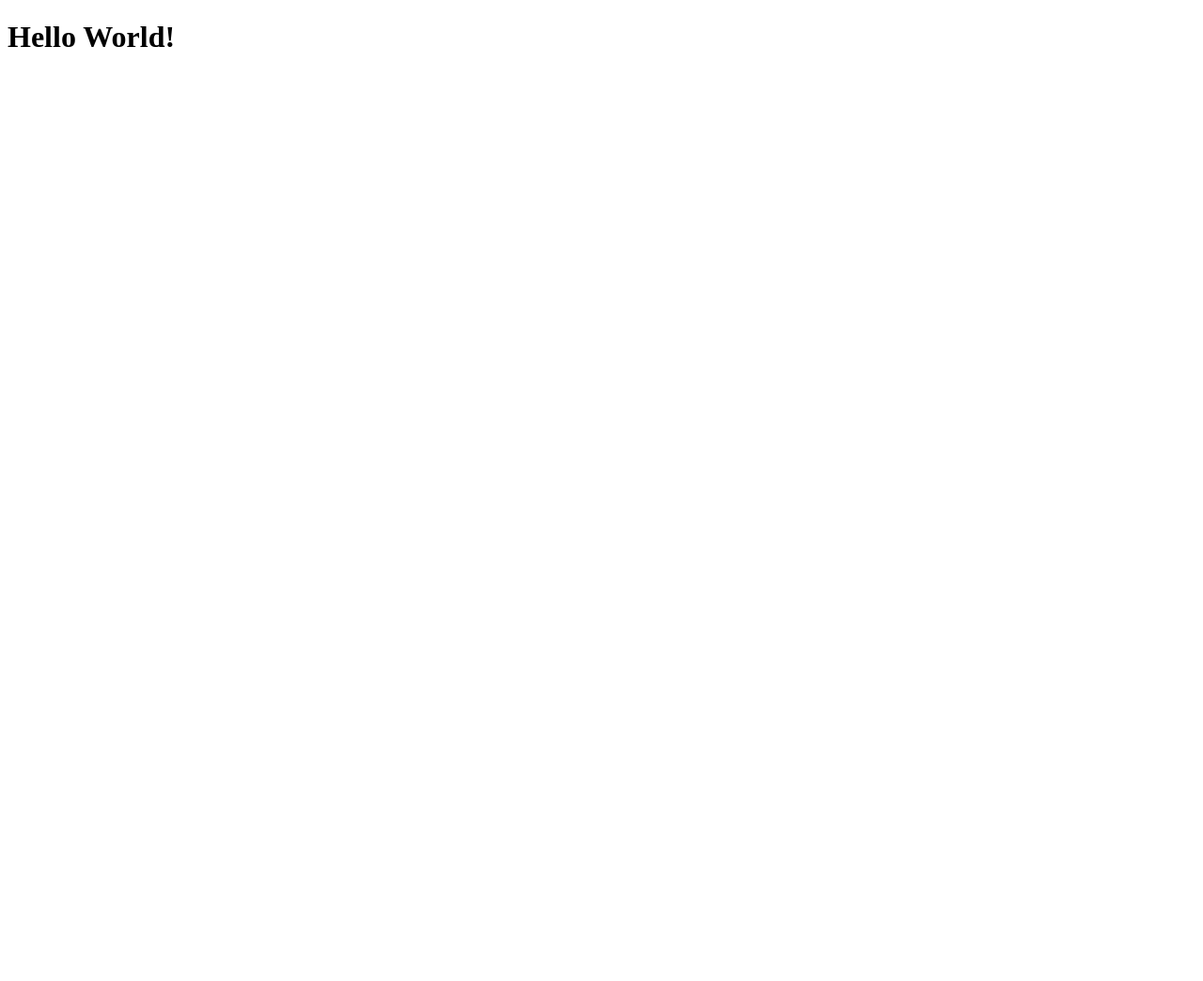
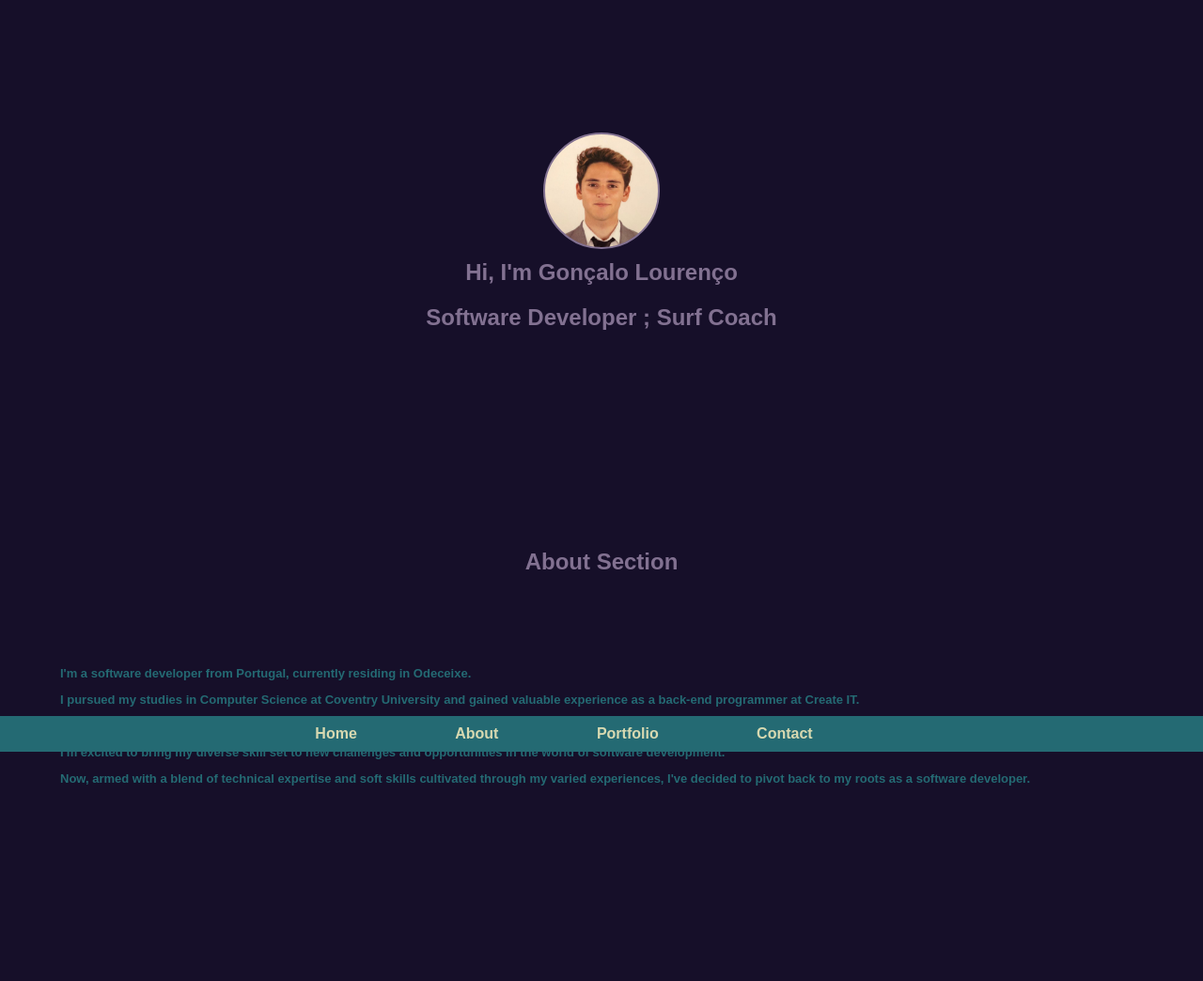
Before and after one commit to goncalo175/coursera-test, a plain HTML site: page site/index.html in a window 1280 px wide. Shown: the top 1044 px of the page at 94% size. Before the commit the page ends 800 px from the top, so only its background shows below. Drawn offline with Linux system fonts and the light colour scheme.

Commit message:
home page

```diff
--- a/site/index.html
+++ b/site/index.html
@@ -1,9 +1,55 @@
-<!DOCTYPE html>
+<!dOcTyPe html5>
 <html>
 <head>
-	<title>Hello Coursera!</title>
+	<meta charset="utf-8">
+	<title>Gonçalo Lourenço Software Dev</title>
+	<link rel="stylesheet" href="master.css">
 </head>
+
 <body>
-<h1>Hello World!</h1>
+	<title>Gonçalo Lourenço Portfolio</title>
+	<main>
+		<section id="home">
+			<h1>Hi, I'm Gonçalo Lourenço</h1>
+
+			<h2>Software Developer ; Surf Coach</h2>
+
+        </section>
+
+        <section id="about">
+            <h2>About Section</h2>
+            <h3>
+				<p>I'm a software developer from Portugal, currently residing in Odeceixe. </p>
+				<p>I pursued my studies in Computer Science at Coventry University and gained valuable experience as a back-end programmer at Create IT.</p>
+				<p>Despite my technical background, I embarked on a unique journey, exploring different facets of life. This journey led me to become a surf instructor, a role I embraced for two fulfilling seasons.</p>
+				<p>I'm excited to bring my diverse skill set to new challenges and opportunities in the world of software development.</p>
+				<p>Now, armed with a blend of technical expertise and soft skills cultivated through my varied experiences, I've decided to pivot back to my roots as a software developer. </p>
+			</h3>
+        </section>
+
+        <section id="portfolio">
+            <h2>Portfolio Section</h2>
+            <!-- Portfolio section content -->
+        </section>
+
+        <section id="contact">
+            <h2>Contact Section</h2>
+            <!-- Contact section content -->
+        </section>
+
+
+	</main>
+
+    <footer>
+        <nav>
+            <ul>
+                <li><a href="#home">Home</a></li>
+                <li><a href="#about">About</a></li>
+                <li><a href="#portfolio">Portfolio</a></li>
+                <li><a href="#contact">Contact</a></li>
+            </ul>
+        </nav>
+    </footer>
+
 </body>
 </html>
--- /dev/null
+++ b/site/master.css
@@ -0,0 +1,80 @@
+body {
+    background-color: rgb(22, 15, 41);
+    font-family: Arial, sans-serif;
+    margin: 0;
+    padding: 0;
+    display: flex;
+    flex-direction: column;
+    min-height: 100vh;
+    position: relative;
+}
+
+main {
+    flex: 1;
+    color: rgb(36, 106, 115);
+    padding-top: 20%;
+    text-align: center;
+    padding-bottom: 5%;
+  }
+
+h1 {
+    position: relative;
+    color: #827191;
+}
+
+h1::before {
+    /* temporary code to make the circle where the profile picture is gonna be */
+    content: '';
+    position: absolute;
+    top: -135px; /* Adjust the vertical position of the circle */
+    left: 50%; /* Center the circle horizontally */
+    transform: translateX(-50%);
+    width: 120px; /* Adjust the size of the circle */
+    height: 120px;
+    background-color: #827191; /* Adjust the color of the circle */
+    border-radius: 50%;
+    border: 2px solid #827191;
+    background-image: url('foto perfil.jpg');
+    background-size: cover; /* Ensure the image covers the entire circle */
+}
+
+h2 {
+    color: #827191;
+}
+
+section {
+    padding-bottom: 15%;
+}
+h3 {
+    font-size: small;
+    text-align: left;
+    padding: 10 px;
+    padding-left: 5%;
+    padding-top: 5%;
+}
+
+footer {
+    background-color: #246A73;
+    padding: 10px;
+    text-align: center;
+    position: fixed;
+    bottom: 0;
+    width: 100%;
+}
+
+nav ul {
+    list-style-type: none;
+    margin: 0;
+    padding: 0;
+}
+
+nav li {
+    display: inline-block;
+    margin-right: 100px;
+}
+
+nav a {
+    text-decoration: none;
+    color: #D7D9B1;
+    font-weight: bold;
+}
```
Also changed, not shown: site/about.html (added), site/contact.html (added), site/foto perfil.jpg (added), site/main.js (added), site/portfolio.html (added), 1 other file.
